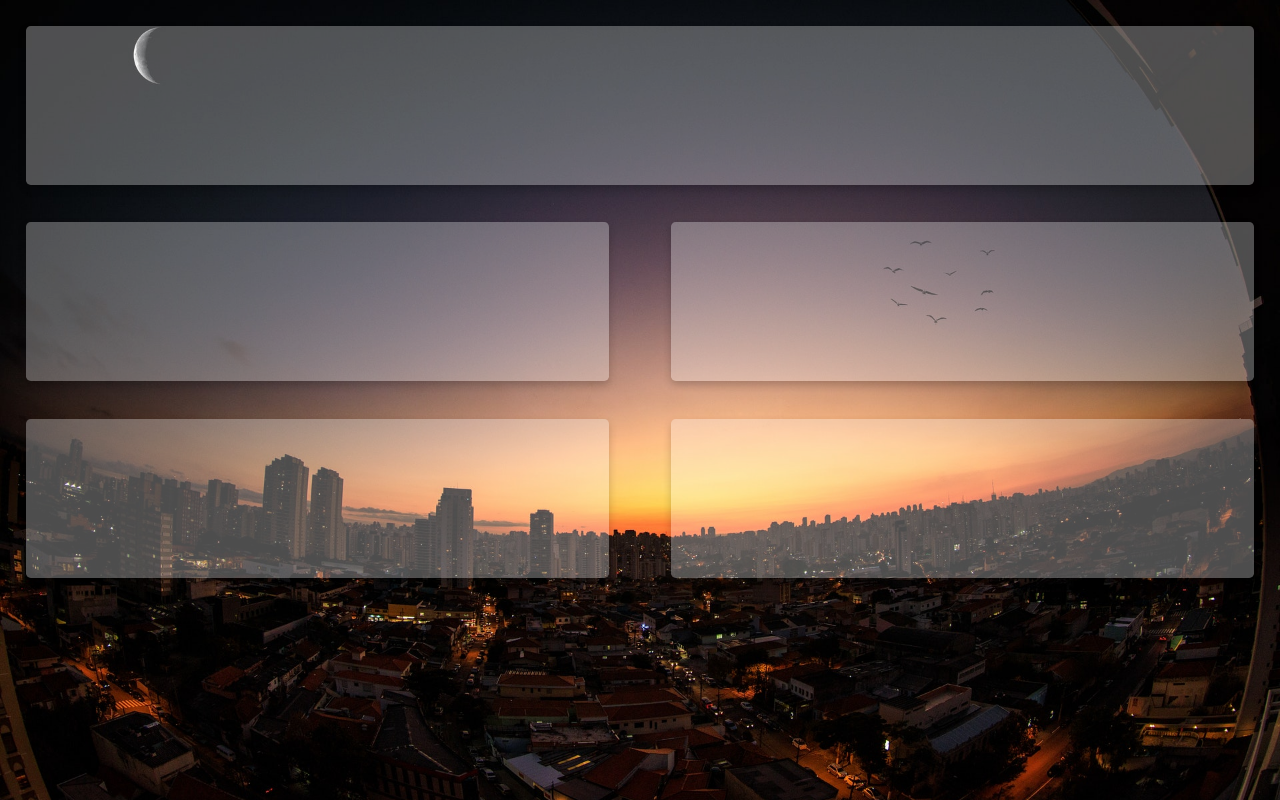
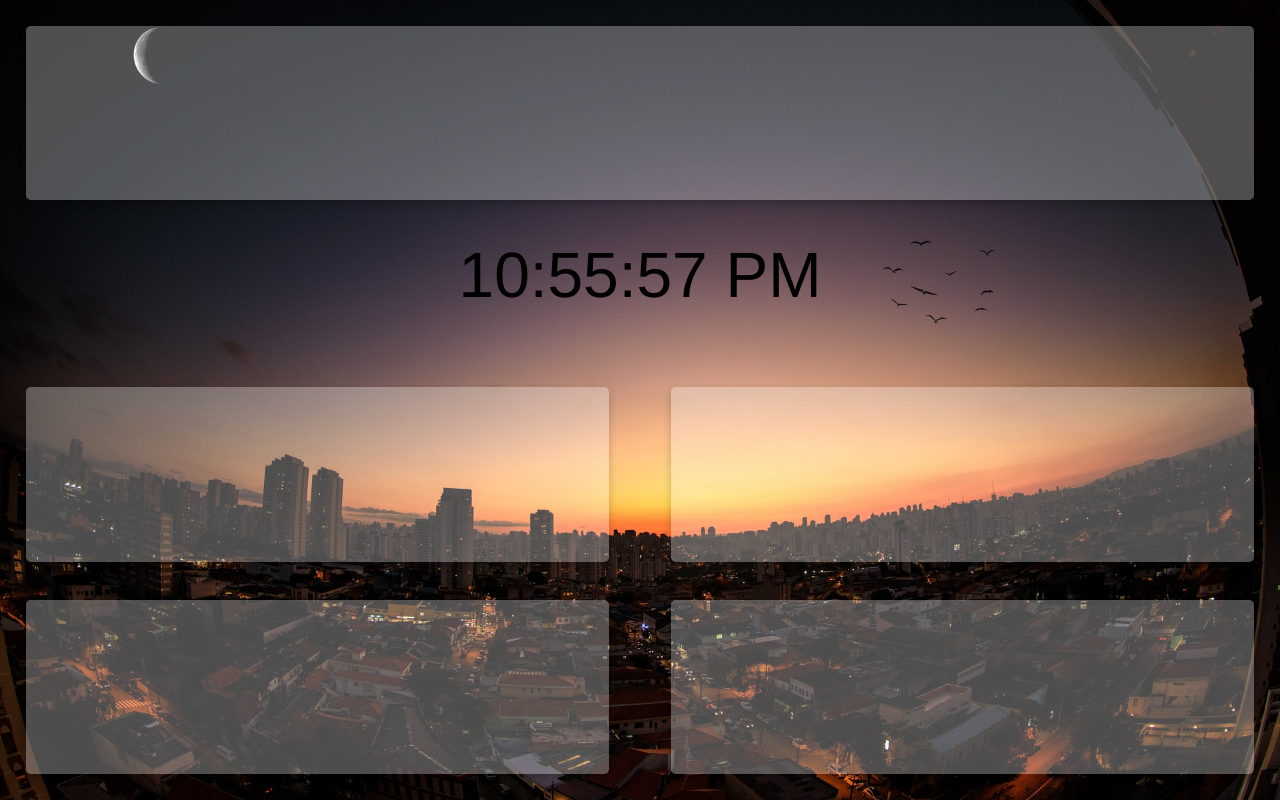
Before and after one commit to tobifasc/customnewtab, a Vue app: page / in a window 1280 px wide. Built offline with nearby package versions, Linux system fonts and the light colour scheme.

Commit message:
Add clock component
Use moment to set time in 1 second intervals

```diff
--- a/package.json
+++ b/package.json
@@ -8,6 +8,7 @@
     "lint": "vue-cli-service lint"
   },
   "dependencies": {
+    "moment": "^2.23.0",
     "vue": "^2.5.17"
   },
   "devDependencies": {
--- a/src/App.vue
+++ b/src/App.vue
@@ -1,6 +1,7 @@
 <template>
     <div id="app">
         <Bookmarks class="container" />
+        <Clock />
         <div class="container"></div>
         <div class="container"></div>
         <div class="container"></div>
@@ -10,29 +11,30 @@
 
 <script>
 import Bookmarks from './components/Bookmarks.vue'
+import Clock from './components/Clock.vue'
 
 export default {
     name: 'app',
     components: {
-        Bookmarks
+        Bookmarks,
+        Clock
     }
 }
 </script>
 
 <style>
 #app {
-
     background: url("./assets/pexels-photo-1482777.jpeg") no-repeat center center fixed;
     background-size: cover;
 
     height: 100vh;
     display: grid;
     grid-template-columns: repeat(2, 1fr);
-    grid-template-rows: repeat(4, 1fr);
+    grid-template-rows: 1fr 7em 1fr 1fr;
     grid-template-areas:
         "top top"
-        "topleft topright"
-        "midleft midright"
+        "status status"
+        "left right"
         "bottom bottom"
     ;
     grid-gap: 5% 5%;
@@ -46,4 +48,5 @@ export default {
     border-radius: 0.3em;
     box-shadow: 0 4px 8px 0 rgba(0, 0, 0, .2);
 }
+
 </style>
--- /dev/null
+++ b/src/components/Clock.vue
@@ -0,0 +1,39 @@
+<template>
+    <div class="clock">
+        <span>{{ time }}</span>
+    </div>
+</template>
+
+<script>
+    let moment = require('moment');
+
+    export default {
+        name: "clock",
+        data () {
+            return {
+                time: ''
+            }
+        },
+        methods: {
+            updateTime () {
+                this.time = moment().format('LTS');
+            }
+        },
+        mounted () {
+            this.updateTime();
+            this.interval = setInterval(this.updateTime, 1000);
+        },
+        beforeDestroy () {
+            clearInterval(this.interval);
+        }
+    }
+</script>
+
+<style scoped>
+    .clock {
+        grid-area: status;
+        font-size: 4em;
+
+    }
+
+</style>
```
Also changed, not shown: 1 other file (tests, documents, lock files or other folders).
